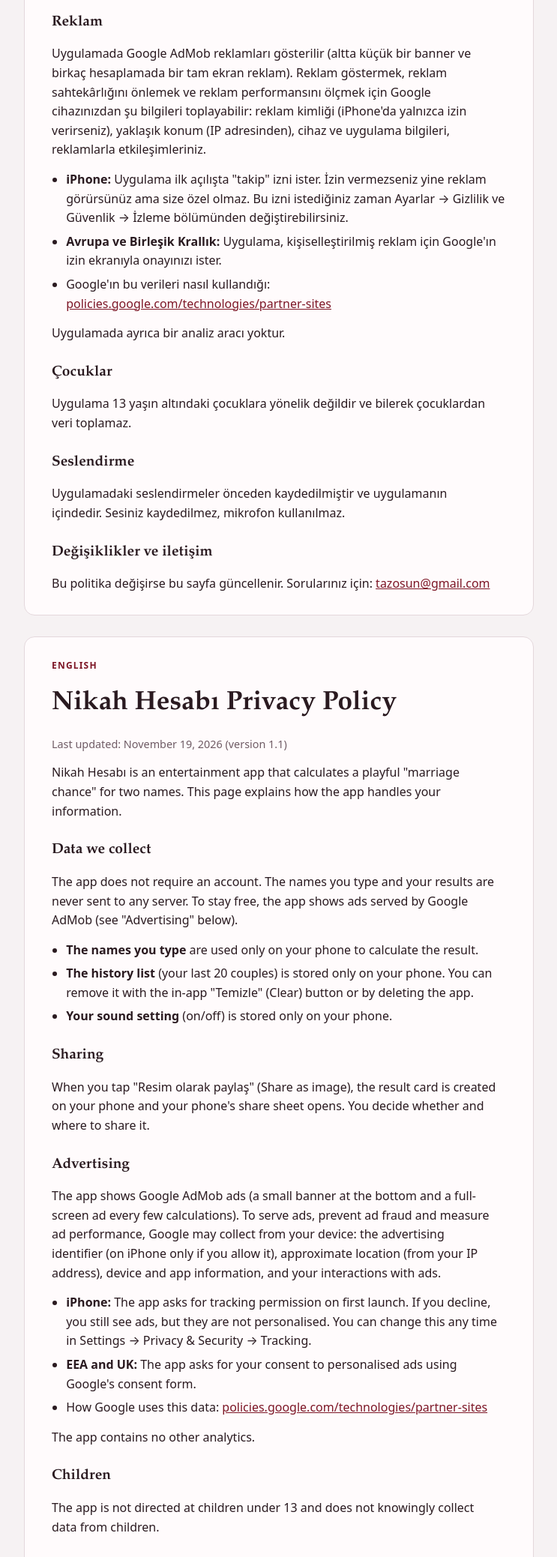
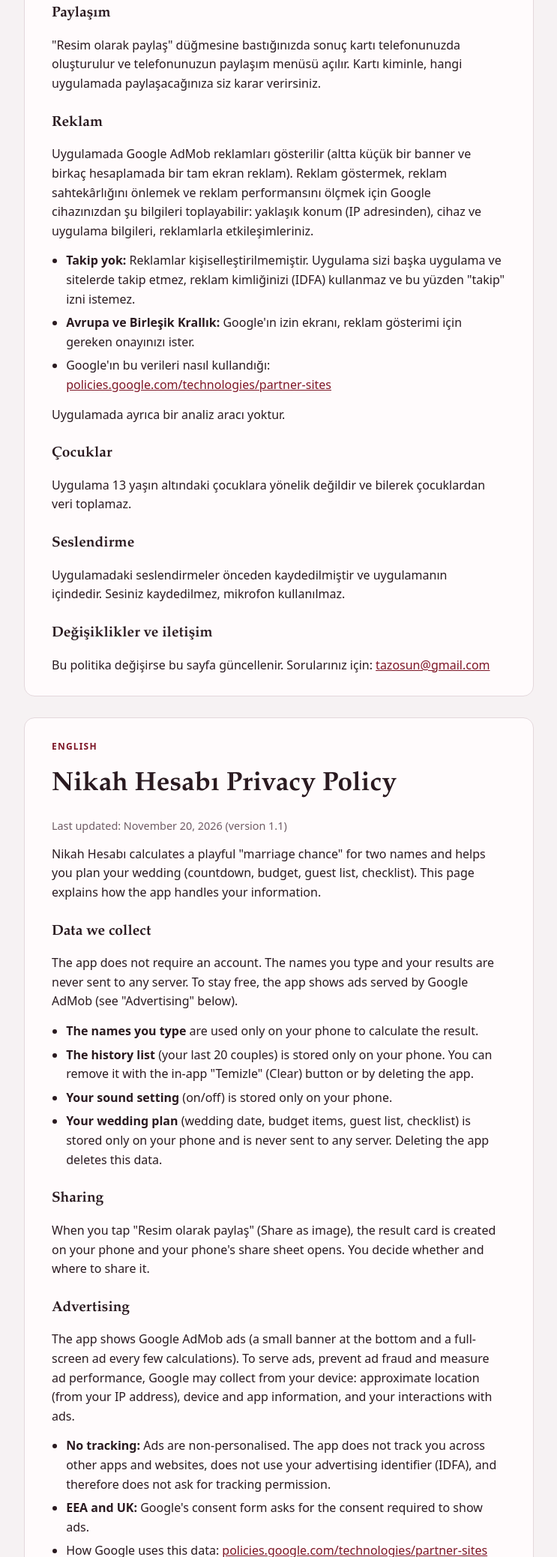
Before and after one commit to tazosun/tazosun.github.io, a plain HTML site: page nikah-hesabi/gizlilik.html in a window 1280 px wide. Shown: the part 723-2800 px from the top of the page at 75% size, without its empty margins (268-1011 px from the left). Drawn offline with Linux system fonts and the light colour scheme.

Commit message:
Nikah Hesabı: düğün asistanı, takipsiz reklam

```diff
--- a/nikah-hesabi/gizlilik.html
+++ b/nikah-hesabi/gizlilik.html
@@ -29,22 +29,23 @@ ul{margin:0;padding-left:1.2em;display:flex;flex-direction:column;gap:6px}
   <article lang="tr">
     <span class="lang">Türkçe</span>
     <h1>Nikah Hesabı Gizlilik Politikası</h1>
-    <p class="meta">Son güncelleme: 19 Kasım 2026 (sürüm 1.1)</p>
-    <p>Nikah Hesabı, iki ismin "evlenme ihtimalini" eğlence amacıyla hesaplayan bir uygulamadır. Bu sayfa, uygulamanın bilgilerinizi nasıl kullandığını açıklar.</p>
+    <p class="meta">Son güncelleme: 20 Kasım 2026 (sürüm 1.1)</p>
+    <p>Nikah Hesabı, iki ismin "evlenme ihtimalini" eğlence amacıyla hesaplayan ve düğün hazırlığını (geri sayım, bütçe, davetli listesi, hazırlık listesi) takip etmeye yarayan bir uygulamadır. Bu sayfa, uygulamanın bilgilerinizi nasıl kullandığını açıklar.</p>
     <h2>Topladığımız veriler</h2>
     <p>Uygulama hesap açmanızı istemez. Yazdığınız isimler ve sonuçlar hiçbir sunucuya gönderilmez. Uygulama ücretsiz kalabilsin diye reklam gösterir; reklamlar Google AdMob tarafından sunulur (aşağıdaki "Reklam" bölümüne bakın).</p>
     <ul>
       <li><strong>Yazdığınız isimler</strong> yalnızca telefonunuzda, sonucu hesaplamak için kullanılır.</li>
       <li><strong>Geçmiş listesi</strong> (son hesapladığınız 20 çift) yalnızca telefonunuzda saklanır. Uygulamadaki "Temizle" düğmesiyle ya da uygulamayı silerek kaldırabilirsiniz.</li>
       <li><strong>Ses ayarınız</strong> (açık/kapalı) yalnızca telefonunuzda saklanır.</li>
+      <li><strong>Düğün planınız</strong> (düğün tarihi, bütçe kalemleri, davetli listesi, hazırlık listesi) yalnızca telefonunuzda saklanır, hiçbir sunucuya gönderilmez. Uygulamayı silerseniz bu bilgiler de silinir.</li>
     </ul>
     <h2>Paylaşım</h2>
     <p>"Resim olarak paylaş" düğmesine bastığınızda sonuç kartı telefonunuzda oluşturulur ve telefonunuzun paylaşım menüsü açılır. Kartı kiminle, hangi uygulamada paylaşacağınıza siz karar verirsiniz.</p>
     <h2>Reklam</h2>
-    <p>Uygulamada Google AdMob reklamları gösterilir (altta küçük bir banner ve birkaç hesaplamada bir tam ekran reklam). Reklam göstermek, reklam sahtekârlığını önlemek ve reklam performansını ölçmek için Google cihazınızdan şu bilgileri toplayabilir: reklam kimliği (iPhone'da yalnızca izin verirseniz), yaklaşık konum (IP adresinden), cihaz ve uygulama bilgileri, reklamlarla etkileşimleriniz.</p>
+    <p>Uygulamada Google AdMob reklamları gösterilir (altta küçük bir banner ve birkaç hesaplamada bir tam ekran reklam). Reklam göstermek, reklam sahtekârlığını önlemek ve reklam performansını ölçmek için Google cihazınızdan şu bilgileri toplayabilir: yaklaşık konum (IP adresinden), cihaz ve uygulama bilgileri, reklamlarla etkileşimleriniz.</p>
     <ul>
-      <li><strong>iPhone:</strong> Uygulama ilk açılışta "takip" izni ister. İzin vermezseniz yine reklam görürsünüz ama size özel olmaz. Bu izni istediğiniz zaman Ayarlar → Gizlilik ve Güvenlik → İzleme bölümünden değiştirebilirsiniz.</li>
-      <li><strong>Avrupa ve Birleşik Krallık:</strong> Uygulama, kişiselleştirilmiş reklam için Google'ın izin ekranıyla onayınızı ister.</li>
+      <li><strong>Takip yok:</strong> Reklamlar kişiselleştirilmemiştir. Uygulama sizi başka uygulama ve sitelerde takip etmez, reklam kimliğinizi (IDFA) kullanmaz ve bu yüzden "takip" izni istemez.</li>
+      <li><strong>Avrupa ve Birleşik Krallık:</strong> Google'ın izin ekranı, reklam gösterimi için gereken onayınızı ister.</li>
       <li>Google'ın bu verileri nasıl kullandığı: <a href="https://policies.google.com/technologies/partner-sites" style="color:var(--accent)">policies.google.com/technologies/partner-sites</a></li>
     </ul>
     <p>Uygulamada ayrıca bir analiz aracı yoktur.</p>
@@ -59,22 +60,23 @@ ul{margin:0;padding-left:1.2em;display:flex;flex-direction:column;gap:6px}
   <article lang="en">
     <span class="lang">English</span>
     <h1>Nikah Hesabı Privacy Policy</h1>
-    <p class="meta">Last updated: November 19, 2026 (version 1.1)</p>
-    <p>Nikah Hesabı is an entertainment app that calculates a playful "marriage chance" for two names. This page explains how the app handles your information.</p>
+    <p class="meta">Last updated: November 20, 2026 (version 1.1)</p>
+    <p>Nikah Hesabı calculates a playful "marriage chance" for two names and helps you plan your wedding (countdown, budget, guest list, checklist). This page explains how the app handles your information.</p>
     <h2>Data we collect</h2>
     <p>The app does not require an account. The names you type and your results are never sent to any server. To stay free, the app shows ads served by Google AdMob (see "Advertising" below).</p>
     <ul>
       <li><strong>The names you type</strong> are used only on your phone to calculate the result.</li>
       <li><strong>The history list</strong> (your last 20 couples) is stored only on your phone. You can remove it with the in-app "Temizle" (Clear) button or by deleting the app.</li>
       <li><strong>Your sound setting</strong> (on/off) is stored only on your phone.</li>
+      <li><strong>Your wedding plan</strong> (wedding date, budget items, guest list, checklist) is stored only on your phone and is never sent to any server. Deleting the app deletes this data.</li>
     </ul>
     <h2>Sharing</h2>
     <p>When you tap "Resim olarak paylaş" (Share as image), the result card is created on your phone and your phone's share sheet opens. You decide whether and where to share it.</p>
     <h2>Advertising</h2>
-    <p>The app shows Google AdMob ads (a small banner at the bottom and a full-screen ad every few calculations). To serve ads, prevent ad fraud and measure ad performance, Google may collect from your device: the advertising identifier (on iPhone only if you allow it), approximate location (from your IP address), device and app information, and your interactions with ads.</p>
+    <p>The app shows Google AdMob ads (a small banner at the bottom and a full-screen ad every few calculations). To serve ads, prevent ad fraud and measure ad performance, Google may collect from your device: approximate location (from your IP address), device and app information, and your interactions with ads.</p>
     <ul>
-      <li><strong>iPhone:</strong> The app asks for tracking permission on first launch. If you decline, you still see ads, but they are not personalised. You can change this any time in Settings → Privacy &amp; Security → Tracking.</li>
-      <li><strong>EEA and UK:</strong> The app asks for your consent to personalised ads using Google's consent form.</li>
+      <li><strong>No tracking:</strong> Ads are non-personalised. The app does not track you across other apps and websites, does not use your advertising identifier (IDFA), and therefore does not ask for tracking permission.</li>
+      <li><strong>EEA and UK:</strong> Google's consent form asks for the consent required to show ads.</li>
       <li>How Google uses this data: <a href="https://policies.google.com/technologies/partner-sites" style="color:var(--accent)">policies.google.com/technologies/partner-sites</a></li>
     </ul>
     <p>The app contains no other analytics.</p>
```
Also changed, not shown: nikah-hesabi/index.html (+5 -1 lines).
